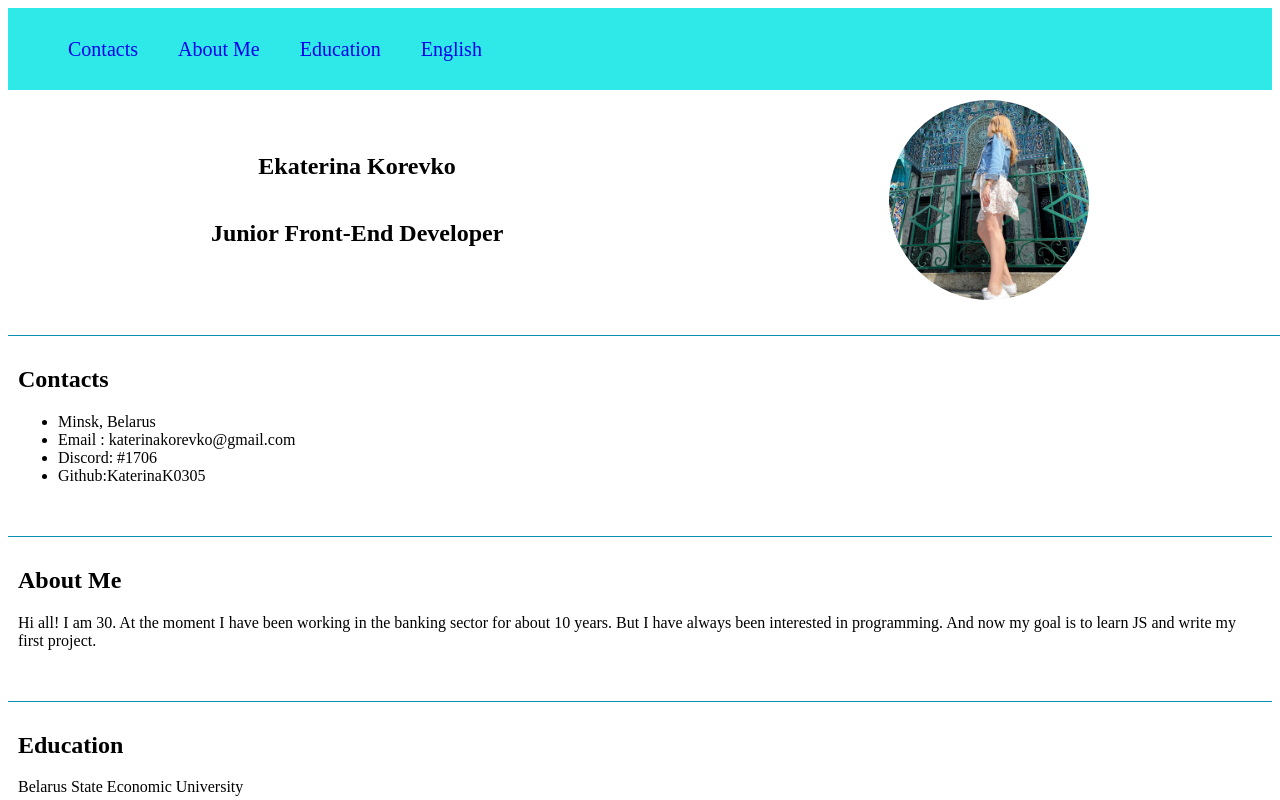
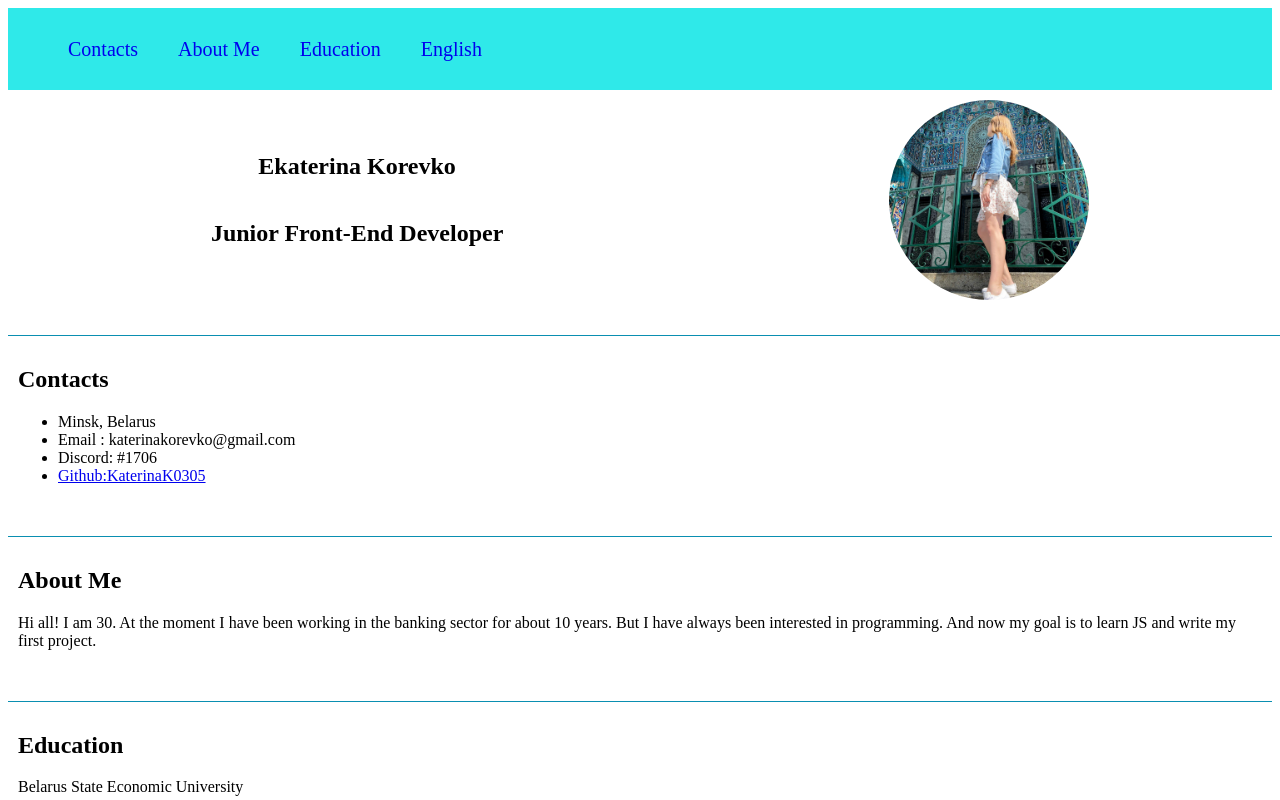
Before and after one commit to KaterinaK0305/rsschool-cv, a plain HTML site: page index.html in a window 1280 px wide. Shown: the top 800 px of the page. Drawn offline with Linux system fonts and the light colour scheme.

Commit message:
fix: contacts

```diff
--- a/index.html
+++ b/index.html
@@ -45,7 +45,9 @@
                     <li>Minsk, Belarus</li>
                     <li>Email : katerinakorevko@gmail.com</li>
                     <li>Discord: #1706</li>
-                    <li>Github:KaterinaK0305</li>
+                    <li>
+                        <a href="https://github.com/KaterinaK0305/">Github:KaterinaK0305</a>
+                    </li>
                 </ul>
             </section>
             <section class="section" id="aboutMe">
```
